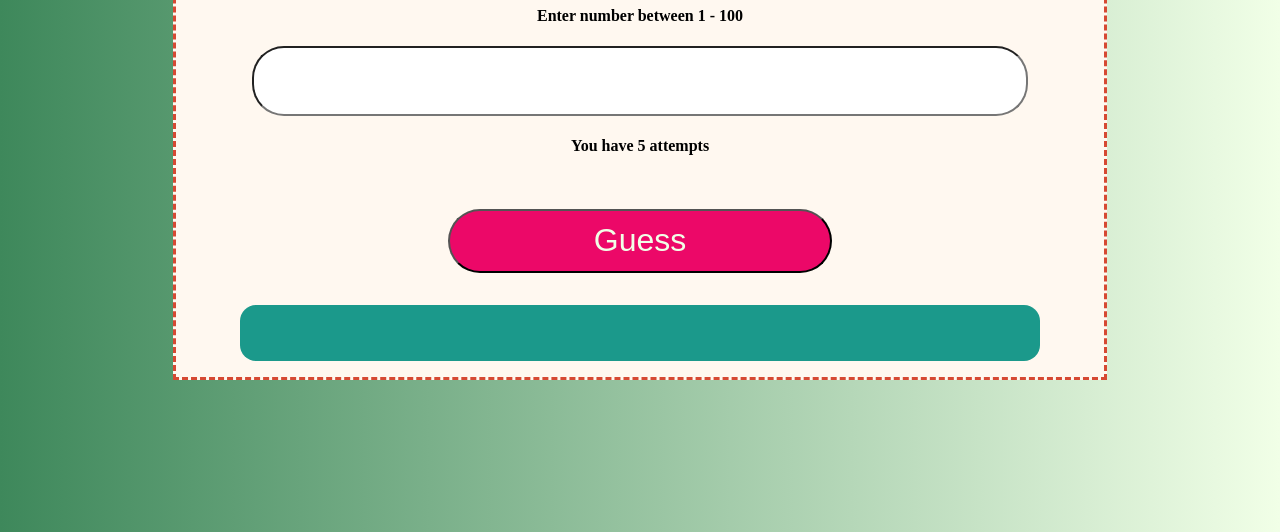
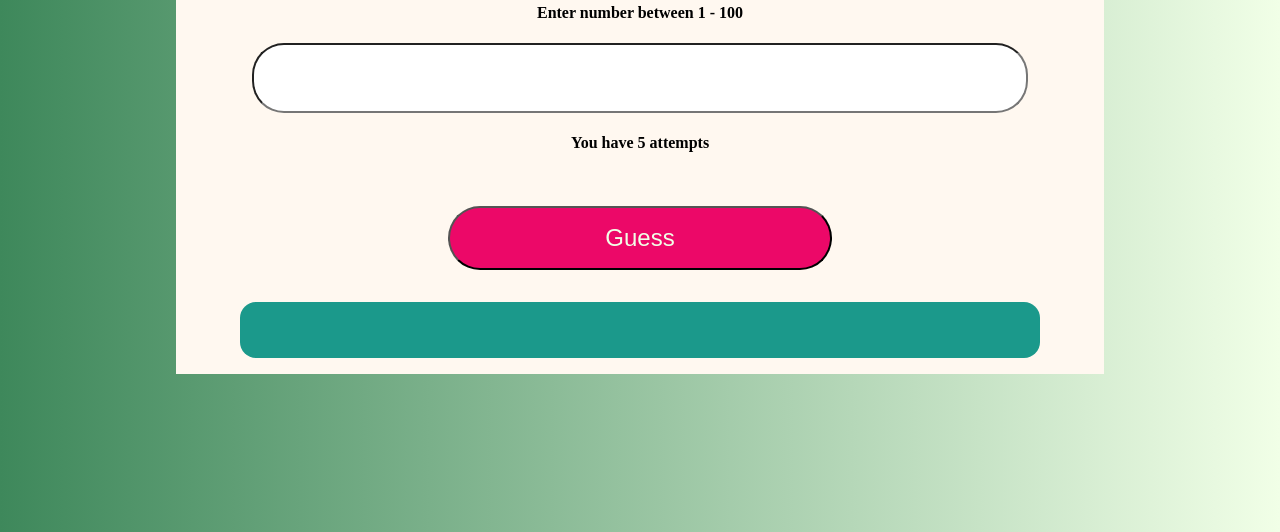
Before and after one commit to JS9STUDIO/NumberGuessingGame, a plain HTML site: page index.html in a window 1280 px wide. Shown: the part 268-800 px from the top of the page. Drawn offline with nearby package versions, Linux system fonts and the light colour scheme.

Commit message:
Update index.html

```diff
--- a/index.html
+++ b/index.html
@@ -28,8 +28,6 @@
             margin: auto;
             margin-top: 160px;
             background-color: #FFF8F0;
-            border-style: dashed;
-            border-color: #D64933;
             padding: 1rem;
         }
 
@@ -47,7 +45,7 @@
             border-radius: 2rem 2rem 2rem 2rem;
             background-color: #EC0868;
             color: #F1FFE7;
-            font-size: 2rem;
+            font-size: 1.5rem;
         }
 
         #result {
```
